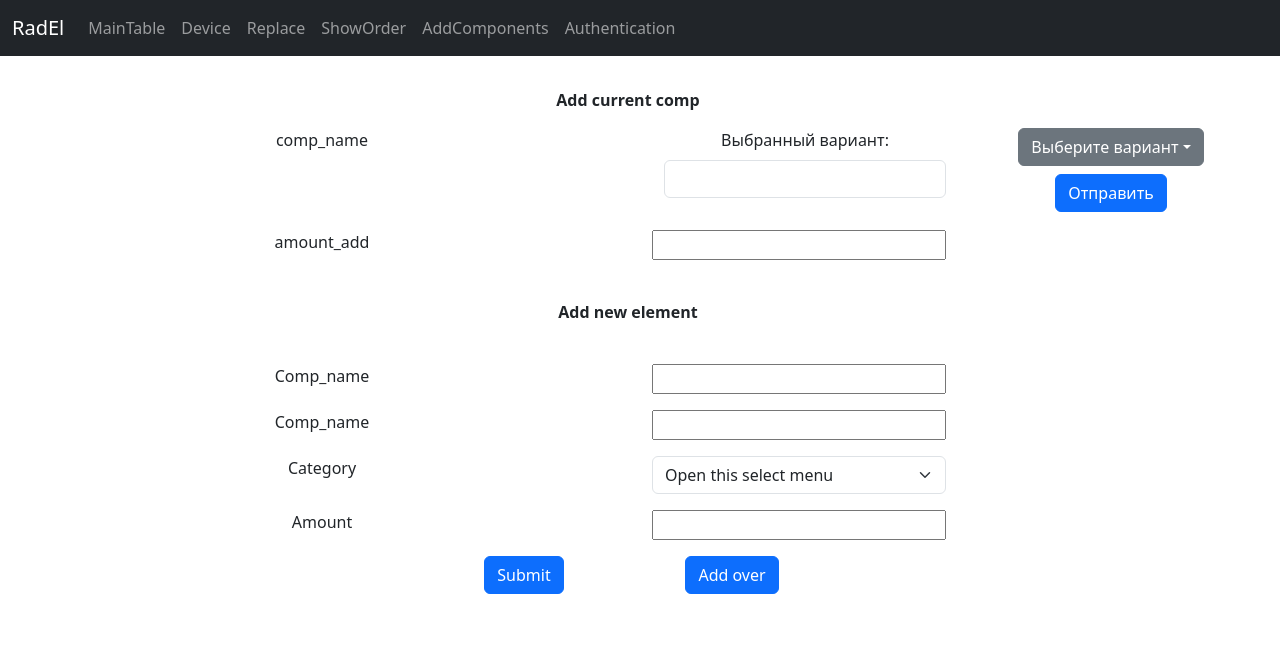
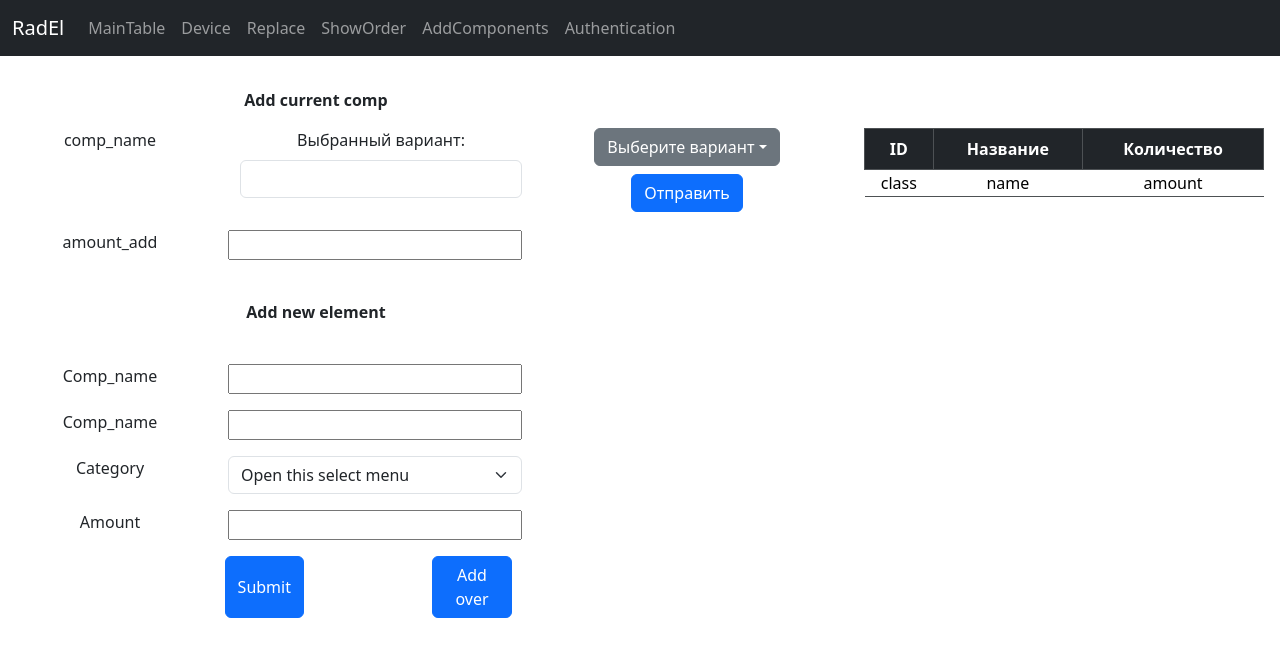
Before and after one commit to SamDemon2/radelements, a React (Create React App) app: page /my-add in a window 1280 px wide. Shown: the top 656 px of the page. Built offline with nearby package versions, Linux system fonts and the light colour scheme.

Commit message:
Вставил прототаблицу

```diff
--- a/src/components/AddComponents.tsx
+++ b/src/components/AddComponents.tsx
@@ -1,22 +1,28 @@
 import React from "react";
 import Dropdown from "./TrickyForm";
+import IntermediateTable from "./IntermediateTable";
 
 const AddComponents = () => {
   return <>
       <div className="ms-3 me-3">
         <div className="row my-3">
-            <div className="row my-3 bold-text d-flex justify-content-center">
-                Add current comp
+            <div className="row my-3 bold-text d-flex justify-content-start">
+                <div className="col-6">
+                    Add current comp
+                </div>
             </div>
-            <div className="col-6">
+            <div className="col-2">
                 comp_name
             </div>
             <div className="col-6">
                 <Dropdown/>
             </div>
+            <div className="col-4">
+                <IntermediateTable/>
+            </div>
         </div>
           <div className="row my-3">
-              <div className="col-6">
+              <div className="col-2">
                   amount_add
               </div>
               <div className="col-3 d-flex justify-content-center">
@@ -24,12 +30,15 @@ const AddComponents = () => {
               </div>
           </div>
           <div className="row my-4">
-              <div className="row my-3 bold-text d-flex justify-content-center">
+              <div className="row my-3 bold-text d-flex justify-content-start">
+                  <div className="col-6">
                   Add new element
+                  </div>
+
               </div>
           </div>
           <div className="row my-3">
-            <div className="col-6">
+            <div className="col-2">
                 Comp_name
             </div>
               <div className="col-3">
@@ -37,7 +46,7 @@ const AddComponents = () => {
               </div>
           </div>
           <div className="row my-3">
-              <div className="col-6">
+              <div className="col-2">
                   Comp_name
               </div>
               <div className="col-3">
@@ -45,7 +54,7 @@ const AddComponents = () => {
               </div>
           </div>
           <div className="row my-3">
-              <div className="col-6">
+              <div className="col-2">
                   Category
               </div>
             <div className="col-3 d-flex justify-content-center">
@@ -58,19 +67,23 @@ const AddComponents = () => {
             </div>
           </div>
           <div className="row my-3">
-            <div className="col-6">
+            <div className="col-2">
                 Amount
             </div>
             <div className="col-3">
                 <input className="w-100"/>
             </div>
-              <div className="row my-3 d-flex justify-content-center">
+              <div className="row  my-3 d-flex justify-content-start">
                   <div className="col-2">
+
+                  </div>
+                  <div className="col-1 d-flex justify-content-end">
                       <button className="btn btn-primary">
                           Submit
                       </button>
                   </div>
-                  <div className="col-2">
+                  <div className="col-1"></div>
+                  <div className="col-1 d-flex justify-content-start">
                     <button className=" btn btn-primary">
                         Add over
                     </button>
--- a/src/components/IntermediateTable.tsx
+++ b/src/components/IntermediateTable.tsx
@@ -1,6 +1,26 @@
 import React from "react";
 const IntermediateTable = () => {
   return <>
+    <table className="table table-dark table-striped table-bordered table-hover ">
+      <thead>
+        <tr>
+          <th className="px-0">ID</th>
+          <th className="px-0">Название</th>
+          <th className="px-0">Количество</th>
+        </tr>
+      </thead>
+      <tbody className="text-black">
+          <td>
+            class
+          </td>
+          <td>
+            name
+          </td>
+          <td>
+            amount
+          </td>
+      </tbody>
+    </table>
   </>
 };
 export default IntermediateTable;
```
